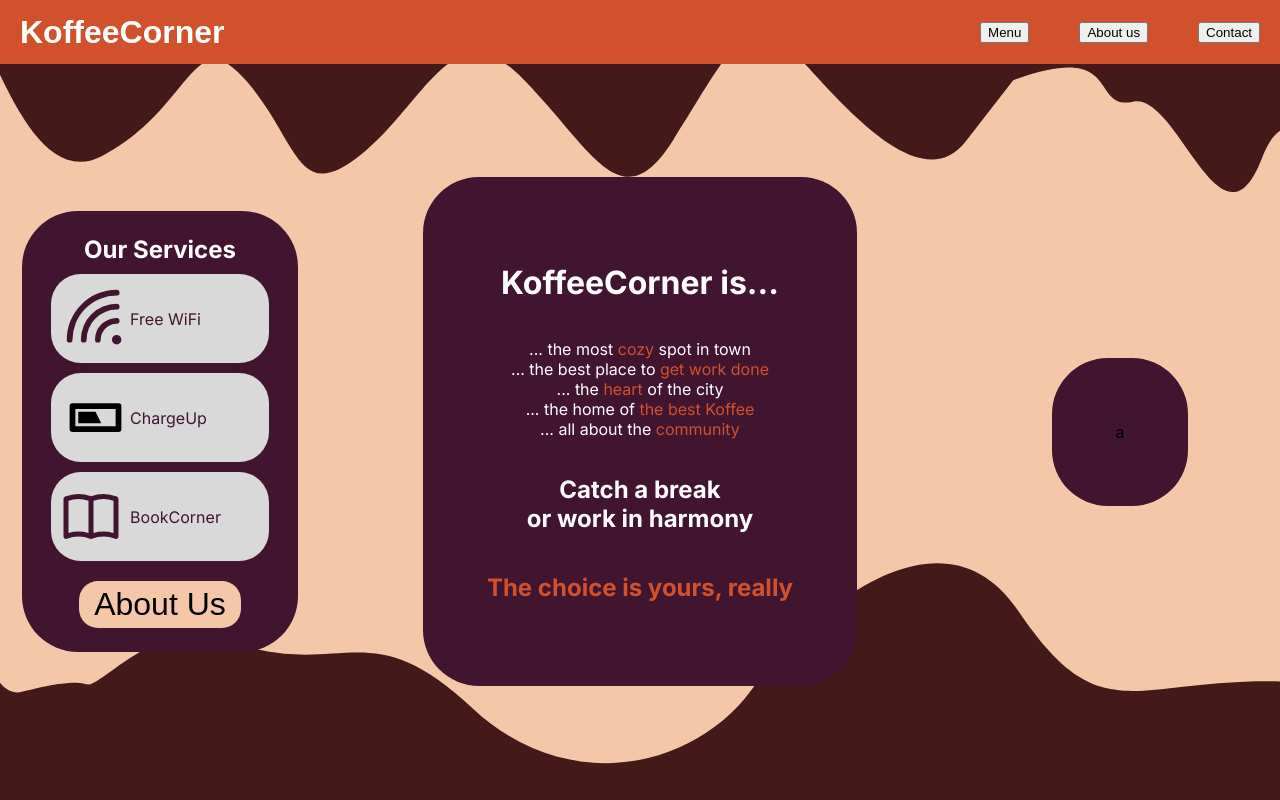
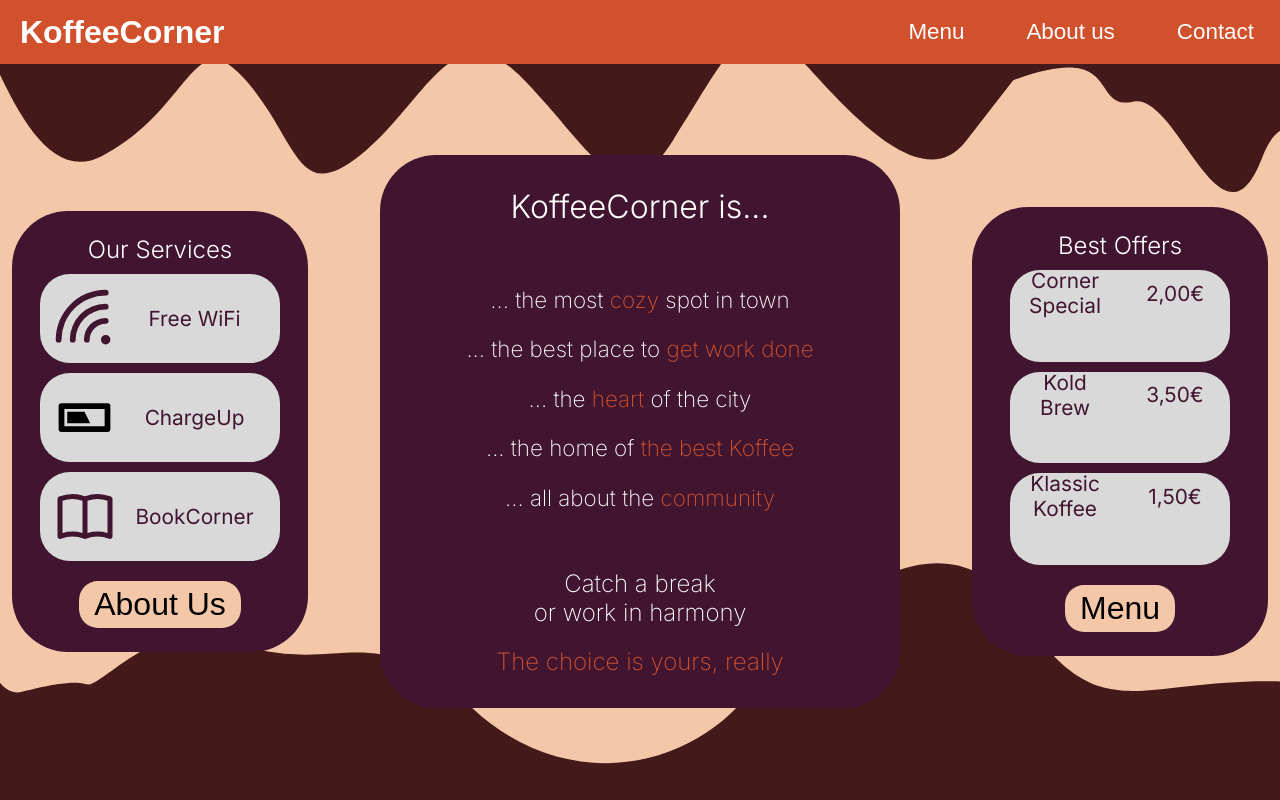
Before and after one commit to alukacs03/top-restaurant, a website built with webpack: page dist/index.html in a window 1280 px wide. Built offline with Linux system fonts and the light colour scheme; files that its build step writes are made by us from their sources.

Commit message:
The index styling is basically done, next is to remove everything from html and do it all in JS.

```diff
--- a/src/style.css
+++ b/src/style.css
@@ -34,6 +34,14 @@ body {
     height: 4rem;
 }
 
+#header button {
+    outline: none;
+    border: none;
+    background: none;
+    font-size: 1.4rem;
+    color: white;
+}
+
 #buttondiv {
     display: flex;
     justify-content: end;
@@ -60,7 +68,7 @@ body {
     align-items: center;
 }
 
-#leftfloatie {
+.sidefloatie {
     display: flex;
     flex-direction: column;
     grid-row-start: 2;
@@ -68,17 +76,19 @@ body {
     padding: 1.5rem 3rem 1.5rem 3rem;
     border-radius: 56px;
     align-items: center;
+    width: 200px;
 }
 
-#servicesTitle {
+#servicesTitle, #offersTitle {
     padding: 0;
     margin: 0;
     margin-bottom: 10px;
     text-align: center;
     color: white;
+    font-weight: 300;
 }
 
-#leftFloatieButton {
+.floatiebutton {
     margin-top: 20px;
     font-size: 32px;
     padding-top: 5px;
@@ -91,7 +101,7 @@ body {
     background-color: var(--buttoncolour)
 }
 
-#servicesgrid {
+#servicesgrid, #offersgrid {
     display: grid;
     justify-items: center;
     align-items: center;
@@ -99,19 +109,28 @@ body {
     gap: 10px;
 }
 
-.serviceGridElement {
+.serviceGridElement, .offersGridElement {
     display: grid;
     grid-template-columns: 69px auto;
     grid-template-rows: 1fr;
-    justify-items: left;
+    justify-items: center;
     align-items: center;
     background-color: var(--offwhite);
+    font-size: 1.3rem;
     padding: 10px;
     border-radius: 30px;
     width: 100%;
 }
 
-.serviceGridElement p {
+.offersGridElement {
+    grid-template-columns: 50% 50%;
+    grid-template-rows: 50% 50%;
+    text-align: center;
+    font-size: 1.3rem;
+    padding: 0;
+}
+
+.serviceGridElement p, .offersGridElement p {
     color: var(--purple)
 }
 
@@ -122,6 +141,8 @@ body {
     grid-column: 2;
     background-color: var(--purple);
     padding: 4rem;
+    padding-top: 2rem;
+    padding-bottom: 2rem;
     border-radius: 56px;
     align-items: center;
     justify-content: center;
@@ -129,9 +150,25 @@ body {
     text-align: center;
 }
 
+#middlefloatie h1 {
+    margin-top: 0;
+    font-weight: 300;
+}
+
+#middlefloatie h2 {
+    margin-bottom: 0;
+    font-weight: 200;
+}
+
 ul, li {
     list-style: none;
     padding-left: 0;
+}
+
+li {
+    margin: 1.4rem;
+    font-size: 1.4rem;
+    font-weight: 200;
 }
 
 #rightfloatie {
```
Also changed, not shown: dist/index.html, dist/main.js.
